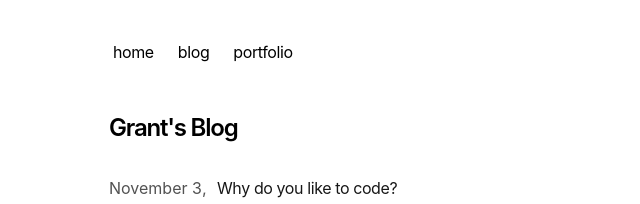
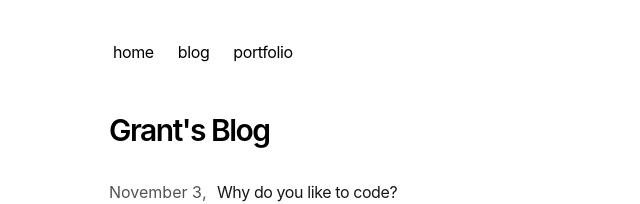
Before and after one commit to pattersongrant/personal-site, a Next.js app in the folder my-sitev2/: page /blog in a window 1280 px wide. Shown: the top 204 px of the page, without its empty margins (243-883 px from the left). Built offline with nearby package versions, Linux system fonts and the light colour scheme.

Commit message:
fixed blog title

```diff
--- a/my-sitev2/app/blog/page.tsx
+++ b/my-sitev2/app/blog/page.tsx
@@ -8,7 +8,7 @@
 export default function Page() {
   return (
     <section>
-      <h1 className="font-semibold text-2xl mb-8 tracking-tighter">Grant's Blog</h1>
+      <h1 className="font-semibold text-3xl mb-8 tracking-tighter">Grant's Blog</h1>
       <BlogPosts />
     </section>
   )
```
Also changed, not shown: my-sitev2/public/sim.png (added).
